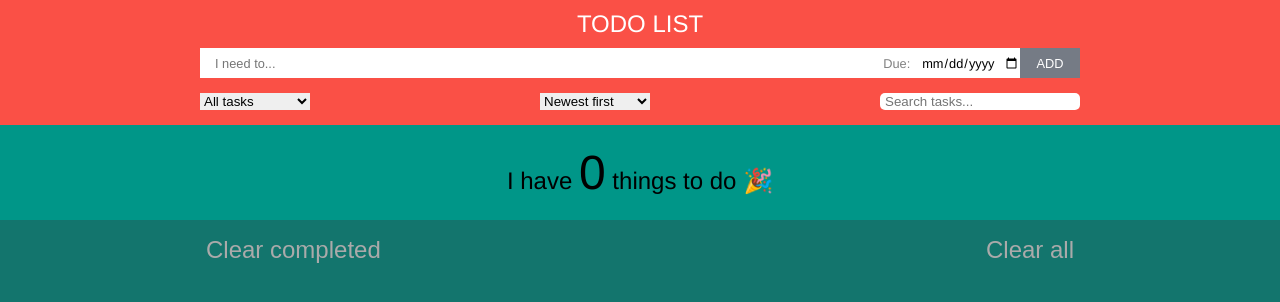
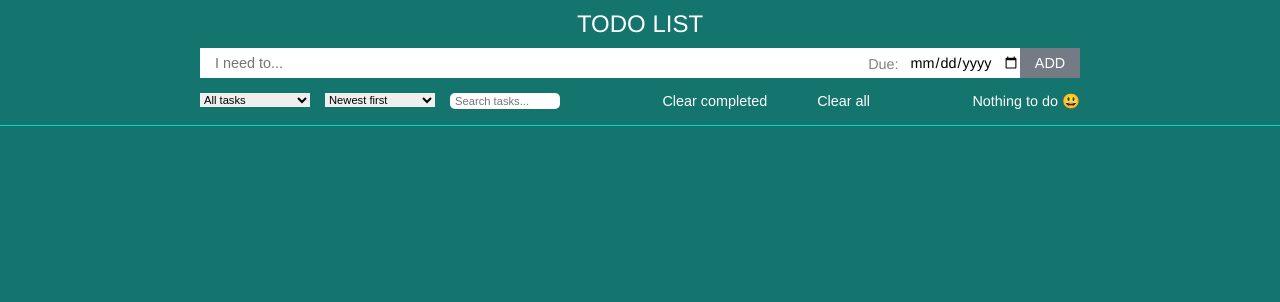
Before and after one commit to PabloRegen/todo-list, a React (Create React App) app: page / in a window 1280 px wide. Shown: the top 302 px of the page. Built offline with nearby package versions, Linux system fonts and the light colour scheme.

Commit message:
Rearrange general layout. Update style

```diff
--- a/src/comp/App.js
+++ b/src/comp/App.js
@@ -8,10 +8,9 @@ Components structure:
         - ViewBar
         - OrderByBar
         - SearchBar
+    - ClearTasks
     - TotalTasksToDo
     - TaskList
-        - Task
-    - ClearTasks
 */
 
 import React, { Component } from 'react';
@@ -165,6 +164,7 @@ class App extends Component {
                         onChange={this.handleChange}
                         onKeyDown={this.handleKeyDown}
                         onAddNewTask={this.handleAddNewTask} />
+                    <div className='flexRow'>
                         <UserDisplayPreference
                             viewOptions={viewOptions}
                             orderByOptions={orderByOptions}
@@ -172,17 +172,18 @@ class App extends Component {
                             orderByValue={orderByValue}
                             searchValue={searchValue}
                             onChange={this.handleChange} />
-                </div>
+                        <ClearTasks
+                            onClearCompletedTasks={this.handleClearCompletedTasks}
+                            onClearAllTasks={this.handleClearAllTasks} />
                         <TotalTasksToDo
                             totalTasksToDo={amountTasksToDo(todoList)} />
+                    </div>
+                </div>
                 <TasksList
                     userPreferenceToDoList={updateTasksList(todoList, viewValue, orderByValue, searchValue)}
                     onTaskAction={this.handleTaskAction}
                     onKeyDown={this.handleKeyDown}
                     onTaskDelete={this.handleTaskDelete} />
-                <ClearTasks
-                    onClearCompletedTasks={this.handleClearCompletedTasks}
-                    onClearAllTasks={this.handleClearAllTasks} />
             </div>
         );
     }
--- a/src/comp/ClearTasks.js
+++ b/src/comp/ClearTasks.js
@@ -2,7 +2,7 @@ import React from 'react';
 
 const ClearTasks = ({ onClearCompletedTasks, onClearAllTasks }) => {
     return (
-        <div className='flexRow clearBtns'>
+        <div className='flexRow'>
             <button
                 className='clearBtn pointer'
             	type='button'
--- a/src/comp/TotalTasksToDo.js
+++ b/src/comp/TotalTasksToDo.js
@@ -4,14 +4,11 @@ import emojis from '../lib/emojis';
 const emojisQty = emojis.length;
 
 const TotalTasksToDo = ({totalTasksToDo}) => {
-	const thingOrThings = totalTasksToDo === 1 ? 'thing' : 'things';
+	const anythingToDo = totalTasksToDo === 0 ? 'Nothing' : totalTasksToDo;
+	const thingOrThings = totalTasksToDo === 0 ? '' : (totalTasksToDo === 1 ? 'thing' : 'things');
 	const displayEmoji = totalTasksToDo < emojisQty ? emojis[totalTasksToDo] : emojis[emojisQty - 1];
 
-	return (
-	    <p className='totalTasks'>
-	        I have <span className='emphasis'>{totalTasksToDo}</span> {thingOrThings} to do {displayEmoji}
-	    </p>
-	);
+	return <span className='totalTasks'>{anythingToDo} {thingOrThings} to do {displayEmoji}</span>;
 };
 
 export default TotalTasksToDo;
--- a/src/index.css
+++ b/src/index.css
@@ -26,9 +26,10 @@ button[type='button'] {
 
 .header {
   color: white;
-  background: rgb(250,80,70);
+  /*background: rgb(250,80,70);*/
   padding: 10px 200px 15px 200px;
   text-align: center;
+  border-bottom: 1px solid rgb(0,215,200);
 }
 .title {
   margin: 0 0 10px 0;
@@ -43,7 +44,7 @@ button[type='button'] {
   height: 30px;
   border: none;
   margin-bottom: 15px;
-  font-size: 0.8em;
+  font-size: 0.9em;
 }
 .newTask {
   flex: 1 0 auto;
@@ -68,27 +69,26 @@ button[type='button'] {
 }
 .select {
   width: 110px;
-  height: 17px;
+  /*height: 17px;*/
   border: none;
+  margin-right: 15px;
+  font-size: 0.7em;
 }
 .search {
-  width: 200px;
-  height: 17px;
+  width: 110px;
+  height: 16px;
   border: none;
   border-radius: 5px;
   padding: 0;
   text-indent: 5px;
+  font-size: 0.7em;
 }
 
 .totalTasks {
-  background: rgb(0,150,136);
-  padding: 20px 0;
+  padding: 0;
   margin: 0;
-  font-size: 1.5em;
+  font-size: 0.9em;
   text-align: center;
-}
-.emphasis {
-  font-size: 2em;
 }
 
 ul {
@@ -203,15 +203,14 @@ li {
   text-decoration: line-through;
 }
 
-/* Clear Completed & Clear All buttons */
-.clearBtns {
-  padding: 15px 200px;
-}
+/* Clear buttons */
 .clearBtn {
-  color: rgb(170,170,170);
+  color: white;
   background: transparent;
-  font-size: 1.5em;
+  font-size: 0.9em;
+  padding: 0;
+  margin: 0 25px;
 }
 .clearBtn:hover {
-  color: white;
+  color: black;
 }
--- a/src/lib/emojis.js
+++ b/src/lib/emojis.js
@@ -1,7 +1,6 @@
 import React from 'react';
 
 const emojiList = [
-	{emoji: '🎉', label: 'Party Popper'},
 	{emoji: '😃', label: 'Grinning Face With Big Eyes'},
 	{emoji: '🤔', label: 'Thinking Face'},
 	{emoji: '😐', label: 'Neutral Face'},
```
Lines whose indentation alone changed are shown as unchanged.
